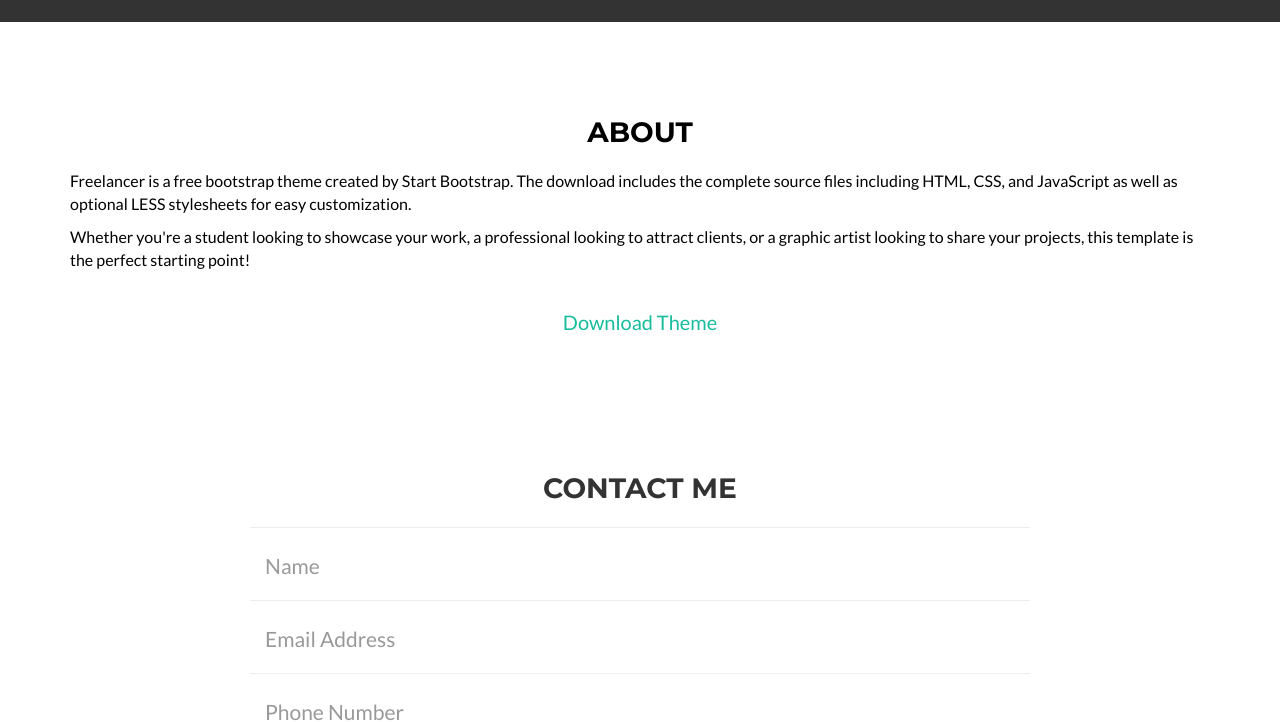
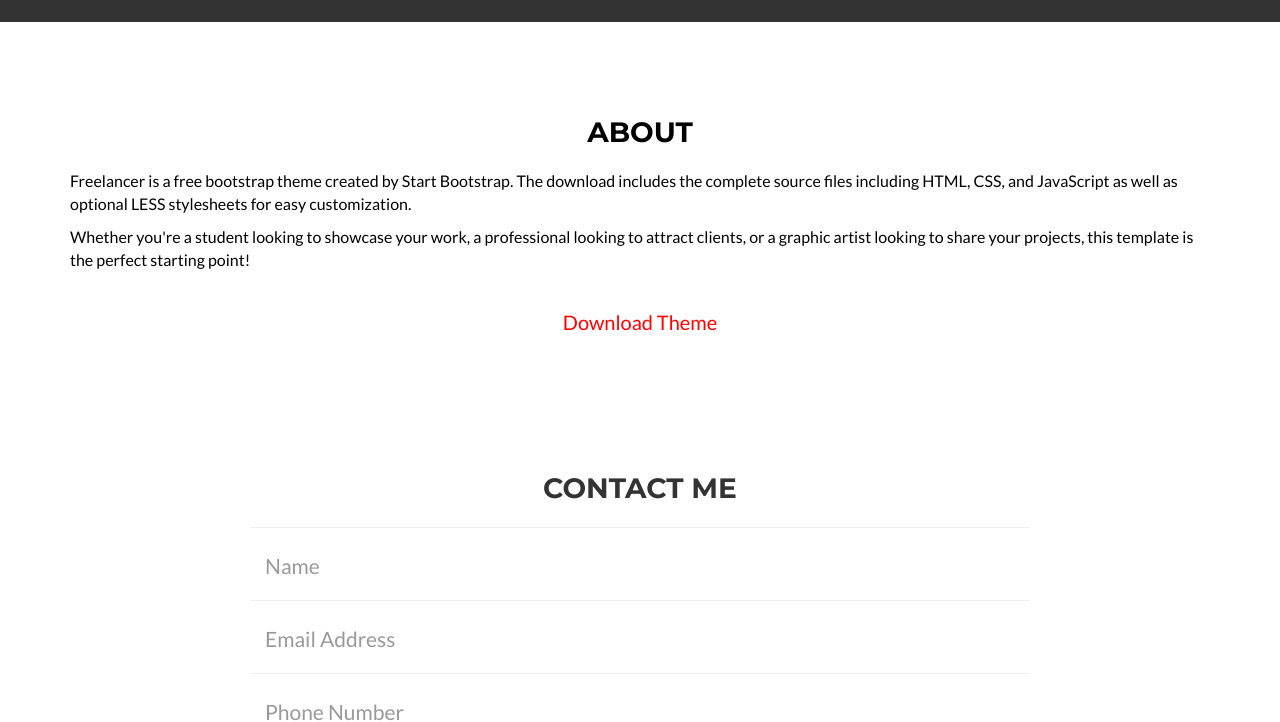
Before and after one commit to getDolla/getDolla.github.io, a plain HTML site: page startbootstrap-freelancer-gh-pages/index.html in a window 1280 px wide. In both pictures the pointer is over the link "Download Theme". Shown: the part 4761-5483 px from the top of the page. Drawn offline with Linux system fonts and the light colour scheme.

Commit message:
now for text

```diff
--- a/startbootstrap-freelancer-gh-pages/css/overwrite.css
+++ b/startbootstrap-freelancer-gh-pages/css/overwrite.css
@@ -35,3 +35,8 @@ h2, section h2 {
 p {
   font-size: 16px;
 }
+.btn-outline.active, .btn-outline:active, .btn-outline:focus, .btn-outline:hover {
+  color: red;
+  background: white;
+  border: 2px solid white;
+}
```
